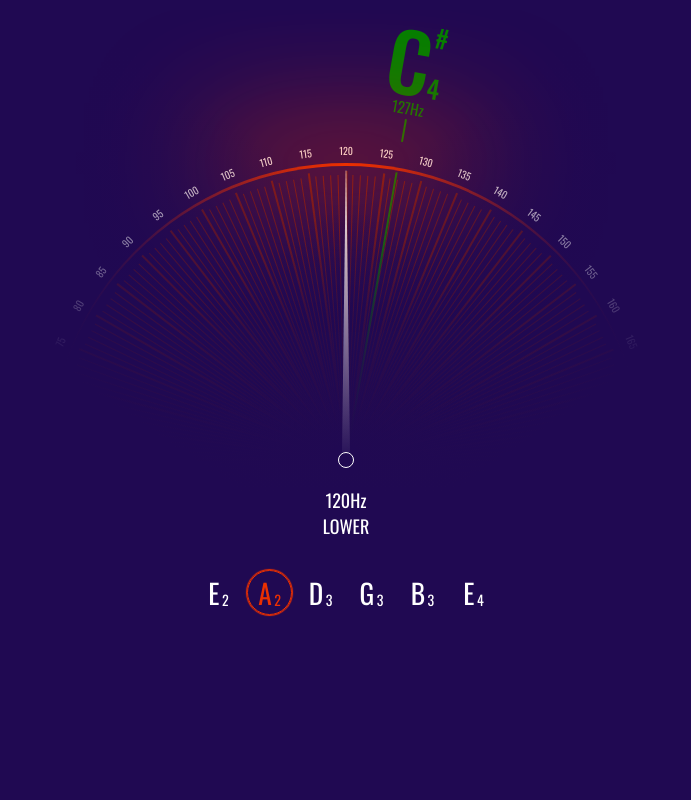
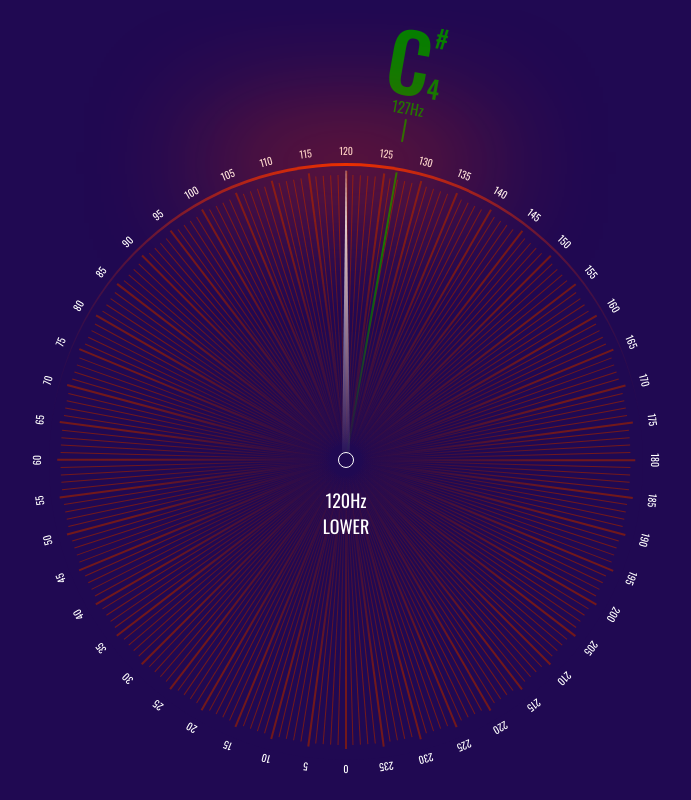
Before and after one commit to AshenFox/tuner, a React (Create React App) app: page / in a window 1280 px wide. Shown: the top 800 px of the page, without its empty margins (294-985 px from the left). Built offline with nearby package versions, Linux system fonts and the light colour scheme; no server answers.

Commit message:
Changing dial turning parameters

```diff
--- /dev/null
+++ b/src/layout/home/components/Dial/DetFr.tsx
@@ -0,0 +1,22 @@
+import React from "react";
+
+interface OwnProps {}
+
+interface StateProps {}
+
+interface DispatchProps {}
+
+type Props = OwnProps & StateProps & DispatchProps;
+
+const DetFr: React.FC<Props> = () => {
+  return (
+    <div className="dial__detfr-cont">
+      <div className="dial__detfr">
+        120<span>Hz</span>
+      </div>
+      <div className="dial__detfr-tip">lower</div>
+    </div>
+  );
+};
+
+export default DetFr;
--- a/src/layout/home/components/Dial/index.tsx
+++ b/src/layout/home/components/Dial/index.tsx
@@ -4,6 +4,7 @@ import Notch from "./Notch";
 import Note from "./Note";
 import { connect } from "react-redux";
 import { AppState } from "../../../../store/store";
+import DetFr from "./DetFr";
 
 const notchesNum = 240;
 
@@ -20,7 +21,7 @@ interface StateProps {
 
 type Props = StateProps;
 
-const Dial = ({ main }: { main: { most_freq_fr: number } }) => {
+const Dial: React.FC<Props> = ({ main }) => {
   /* console.log(notches.length, frs.length); */
   const { most_freq_fr } = main;
 
@@ -46,12 +47,7 @@ const Dial = ({ main }: { main: { most_freq_fr: number } }) => {
         <div className="dial__hand-cont">
           <div className="dial__hand"></div>
         </div>
-        <div className="dial__detfr-cont">
-          <div className="dial__detfr">
-            120<span>Hz</span>
-          </div>
-          <div className="dial__detfr-tip">lower</div>
-        </div>
+        <DetFr />
         <div className="dial__background-top"></div>
         <div className="dial__background-bottom"></div>
       </div>
--- a/src/layout/home/components/PitchDetector.tsx
+++ b/src/layout/home/components/PitchDetector.tsx
@@ -16,7 +16,7 @@ type Props = DispatchProps & OwnProps;
 const PitchDetector: React.FC<Props> = ({ set_fr }) => {
   useEffect(() => {
     // Initiate pitch detection
-    setup();
+    /* setup(); */
   }, []);
 
   // Declare functions
--- a/src/store/reducers/main/mainInitState.ts
+++ b/src/store/reducers/main/mainInitState.ts
@@ -1,8 +1,24 @@
-import { mainStateInterface } from '../../types/state';
+import { mainStateInterface } from "../../types/state";
 
 const mainInitState: mainStateInterface = {
   test: true,
-  fr_arr: [120, 120, 120, 120, 120, 120, 120, 120, 120, 120, 120, 120, 120, 120, 120],
+  fr_arr: [
+    120,
+    120,
+    120,
+    120,
+    120,
+    120,
+    120,
+    120,
+    120,
+    120,
+    120,
+    120,
+    120,
+    120,
+    120,
+  ],
   most_freq_fr: 120,
 };
 
--- a/src/styles/components/dial/housing.scss
+++ b/src/styles/components/dial/housing.scss
@@ -13,7 +13,7 @@
 
     z-index: 15;
 
-    /* display: none; */
+    display: none;
   }
 
   &__housing::after {
--- a/src/styles/components/dial/index.scss
+++ b/src/styles/components/dial/index.scss
@@ -17,7 +17,8 @@
 
   &__container {
     width: 90rem;
-    height: 55rem;
+    /* height: 55rem; */
+    height: 90rem;
     overflow: hidden !important;
 
     margin-bottom: 1rem;
--- a/src/styles/components/tuning.scss
+++ b/src/styles/components/tuning.scss
@@ -9,6 +9,7 @@
   z-index: 20;
 
   user-select: none;
+  -webkit-tap-highlight-color: transparent;
 
   &__string {
     cursor: pointer;
@@ -22,6 +23,8 @@
     position: relative;
 
     transition: 0.1s all;
+
+    backface-visibility: hidden;
   }
 
   &__note-holder {
```
Also changed, not shown: src/App.tsx (+10 -2 lines), src/layout/home/components/Dial/Fr.tsx (+19 -9 lines), src/layout/home/components/Dial/Note.tsx (+9 -1 lines), src/layout/home/components/Tuning.tsx (+9 -1 lines).
